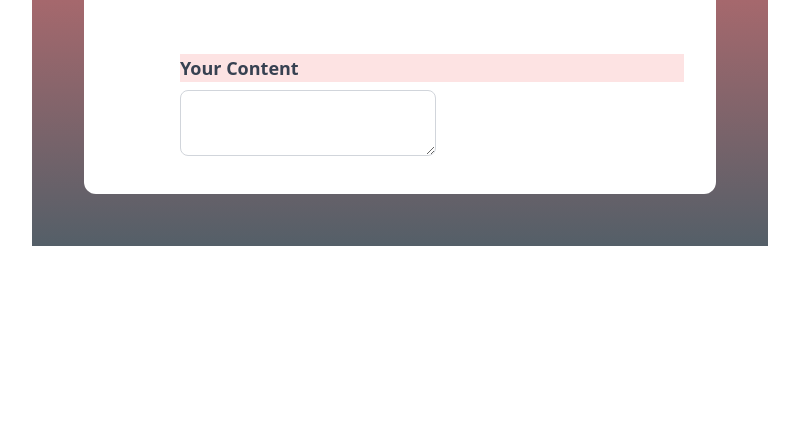
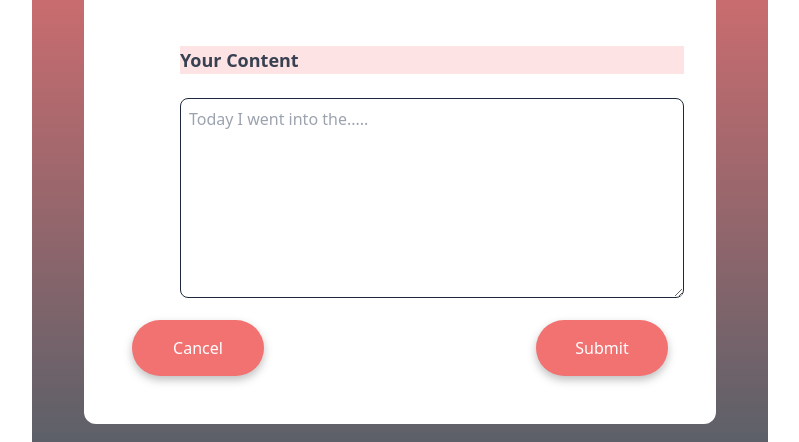
Before and after one commit to AnjaliGrover22/Personal-Diary-React, a React (Vite) app: page / in a window 1280 px wide. Shown: the part 501-943 px from the top of the page, without its empty margins (240-1039 px from the left). Before the commit the page ends 800 px from the top, so only its background shows below. Built offline with nearby package versions, Linux system fonts and the light colour scheme.

Commit message:
Add Entry page successfully shows the Submission

```diff
--- a/src/components/AddNewEntries/AddEntry.css
+++ b/src/components/AddNewEntries/AddEntry.css
@@ -20,3 +20,24 @@
   background: #f5f5f5;
   border: 1px solid #000000;
 }
+
+.custom-textarea {
+  width: 100%;
+  height: 200px;
+  padding: 8px;
+  border: 1px solid #ccc;
+  border-radius: 4px;
+}
+
+.button {
+  /* login button */
+  /* login button */
+
+  width: 132px;
+  height: 56px;
+  left: 226px;
+  top: 746px;
+  background: #f27171;
+
+  filter: drop-shadow(0px 4px 4px rgba(0, 0, 0, 0.25));
+}
--- a/src/components/AddNewEntries/AddEntry.jsx
+++ b/src/components/AddNewEntries/AddEntry.jsx
@@ -67,11 +67,21 @@ const AddEntry = () => {
   //handling message input
 
   const [content, setContent] = useState("");
+  const [finish, setFinish] = useState(true);
 
   const handleMessageContent = (event) => {
     const message = event.target.value;
     setContent(message);
+    setFinish(false);
     console.log("message", message);
+  };
+
+  //Form Submission
+
+  const [formData, setFormData] = useState("");
+
+  const handleSubmit = () => {
+    setFormData("Form Saved Successfully"); // Set the message when button is clicked
   };
 
   return (
@@ -188,9 +198,11 @@ const AddEntry = () => {
                   name="imageUpload"
                   accept="image/*"
                   onChange={handleImageChange}
+                  placeholder="Update Image"
                   className="border border-gray-300 rounded-lg p-2"
                 />
               </div>
+              {/* shows the updated image here */}
               <div>
                 {image && (
                   <div>
@@ -199,9 +211,13 @@ const AddEntry = () => {
                       alt="Selected Preview"
                       className="w-full h-auto border rounded-lg mt-4"
                     />
+                    <p className="mt-5 text-white custom-header-bg-color text-center ">
+                      Image Uploaded Successfully
+                    </p>
                   </div>
                 )}
               </div>{" "}
+              {/* Shows only those images which matches to the title */}
               <div>
                 {!editImage &&
                   selectedOption &&
@@ -221,10 +237,10 @@ const AddEntry = () => {
               </div>
             </div>
             {/* Text Area */}
-            <div className="mt-14 ml-16">
+            <div className="mt-12 ml-16">
               <label
                 htmlFor="content"
-                className="block mb-2 text-gray-700 font-semibold text-lg bg-custom-lighter-pink max-w-full"
+                className="block mb-2 text-gray-700 bg-custom-lighter-pink font-semibold text-lg  max-w-full"
               >
                 Your Content
               </label>
@@ -233,8 +249,36 @@ const AddEntry = () => {
                 id="content"
                 value={content}
                 onChange={handleMessageContent}
-                className="w-64 border border-gray-300 rounded-lg p-2 text-gray-800"
+                placeholder="Today I went into the....."
+                className="w-full mt-4  rounded-lg p-2 font-medium text-black custom-textarea border-slate-800  "
               ></textarea>
+
+              {!finish && content && (
+                <p className="mt-5 text-white custom-header-bg-color text-center ">
+                  You can write upto 500 words
+                </p>
+              )}
+            </div>
+            <div className="flex  justify-between p-4 w-full max-w-4xl">
+              <button className="button rounded-full text-white" type="button">
+                Cancel
+              </button>
+              <button
+                className="button rounded-full text-white"
+                type="button"
+                onClick={handleSubmit}
+              >
+                Submit
+              </button>
+            </div>
+            <div>
+              {formData && (
+                <div className="mt-4 justify-center">
+                  <p className="mt-5 text-white custom-header-bg-color w-56 text-center ">
+                    Your Diary is filled Successfully.
+                  </p>
+                </div>
+              )}
             </div>
           </form>
         </div>
--- a/tailwind.config.js
+++ b/tailwind.config.js
@@ -6,6 +6,7 @@ export default {
       colors: {
         "custom-header-bg-color": "#445D67",
         "custom-lighter-pink": "#FDE3E3",
+        "custom-darker-pink": "F27171",
       },
       borderWidth: {
         32: "32px",
```
